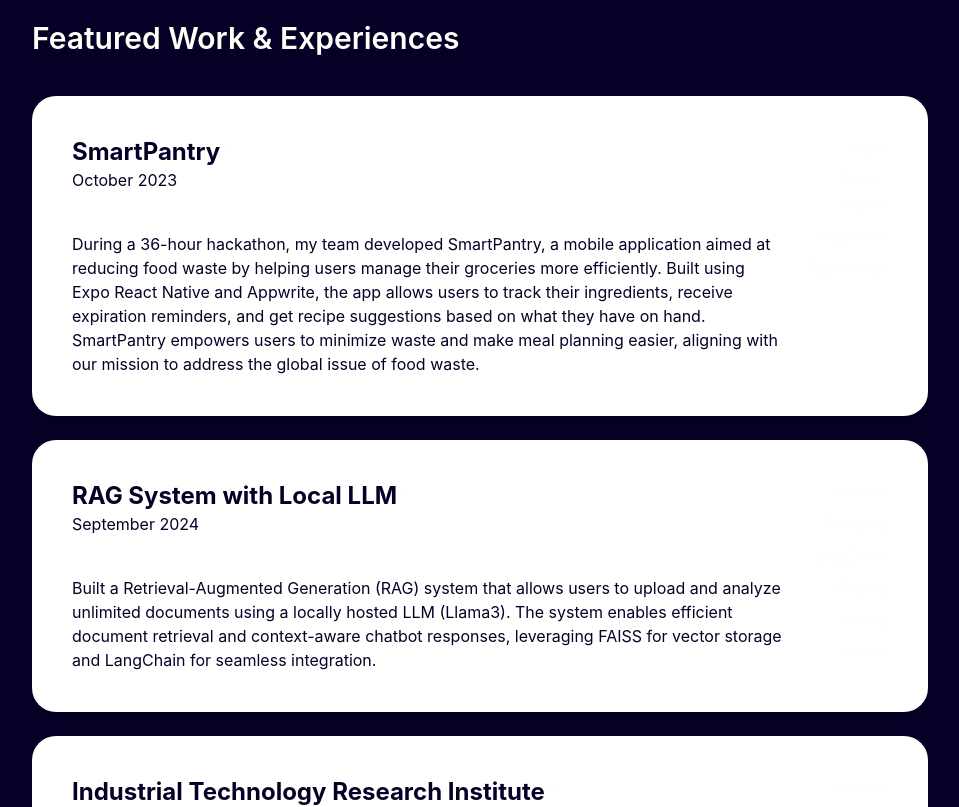
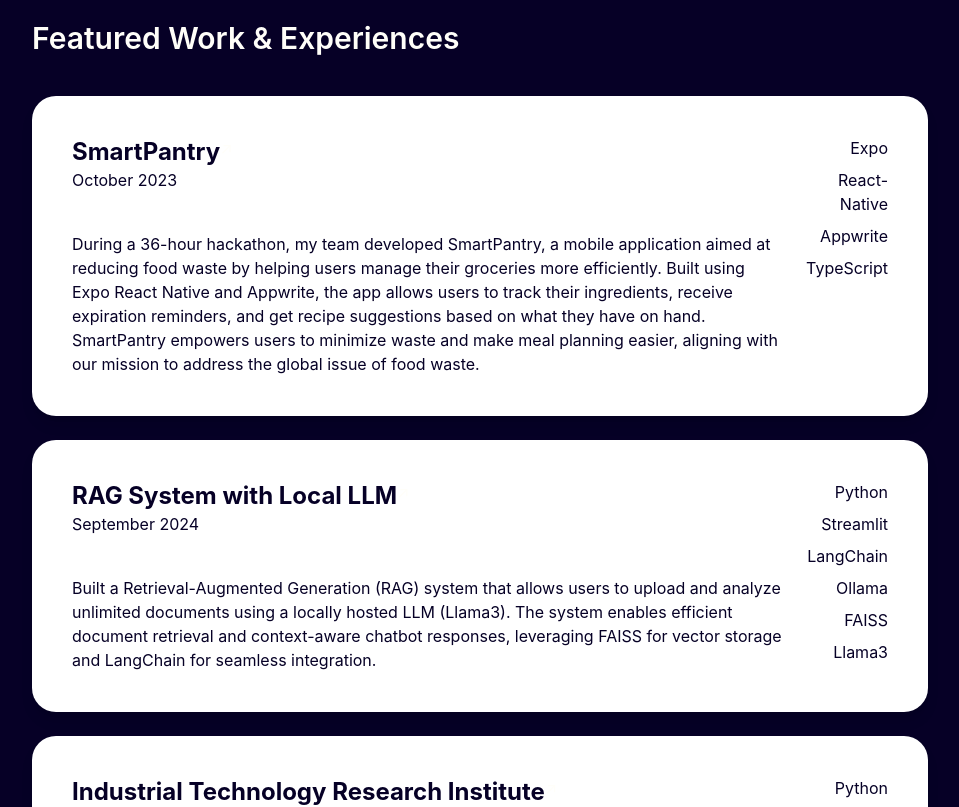
Before and after one commit to cyweng03/personal, a React (Vite) app: page / in a window 1280 px wide. Shown: the part 860-1667 px from the top of the page, without its empty margins (160-1119 px from the left). Built offline with nearby package versions, Linux system fonts and the light colour scheme.

Commit message:
forget to change text color

```diff
--- a/src/components/Projects.jsx
+++ b/src/components/Projects.jsx
@@ -35,7 +35,7 @@ const Project = ({ project, index }) => {
               <div className="text-[#060026]">{project.desription}</div>
             </div>
 
-            <div className="sm:hidden space-y-2 text-right">
+            <div className="sm:hidden space-y-2 text-right text-[#060026]">
               {project.tools.map((tool, key) => (
                 <div key={key}>{tool}</div>
               ))}
```
